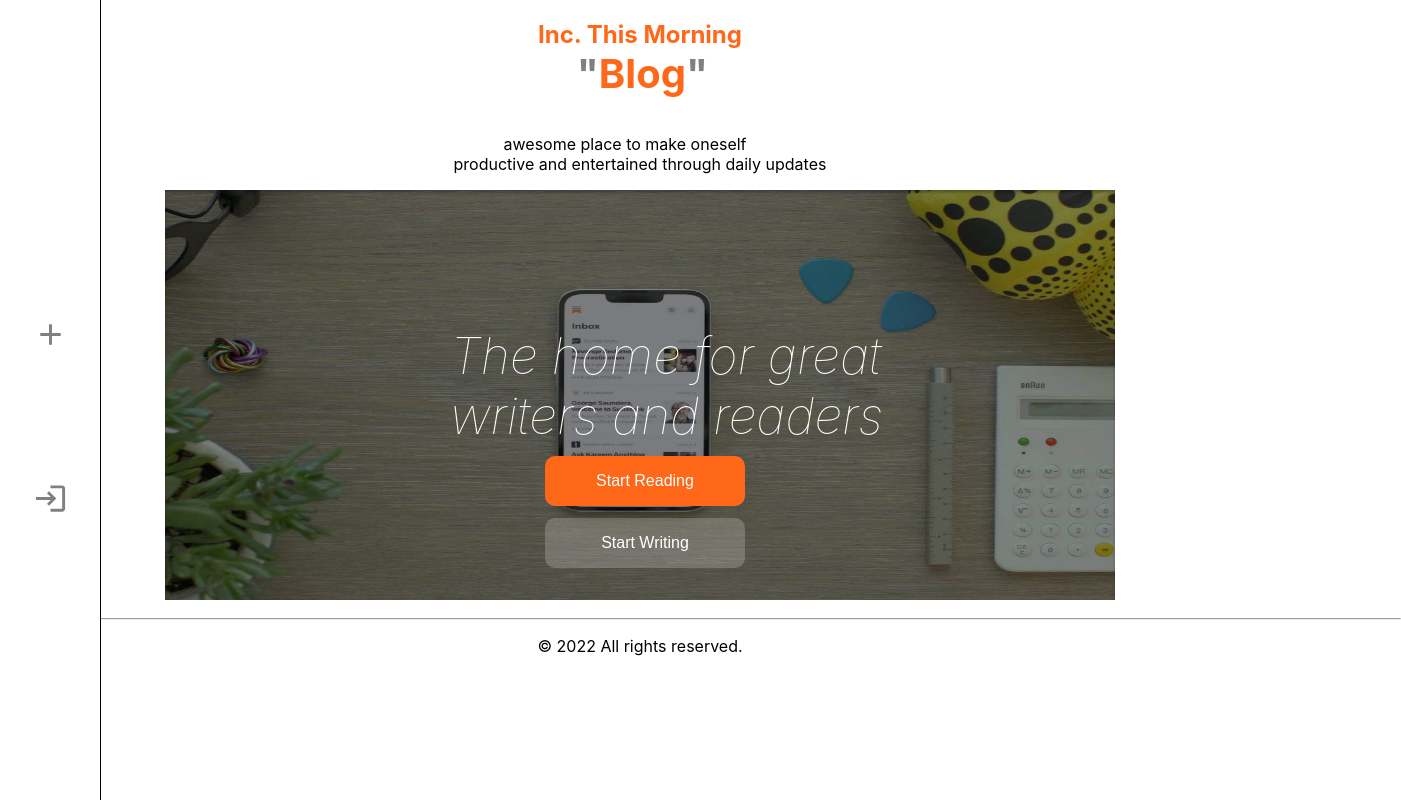
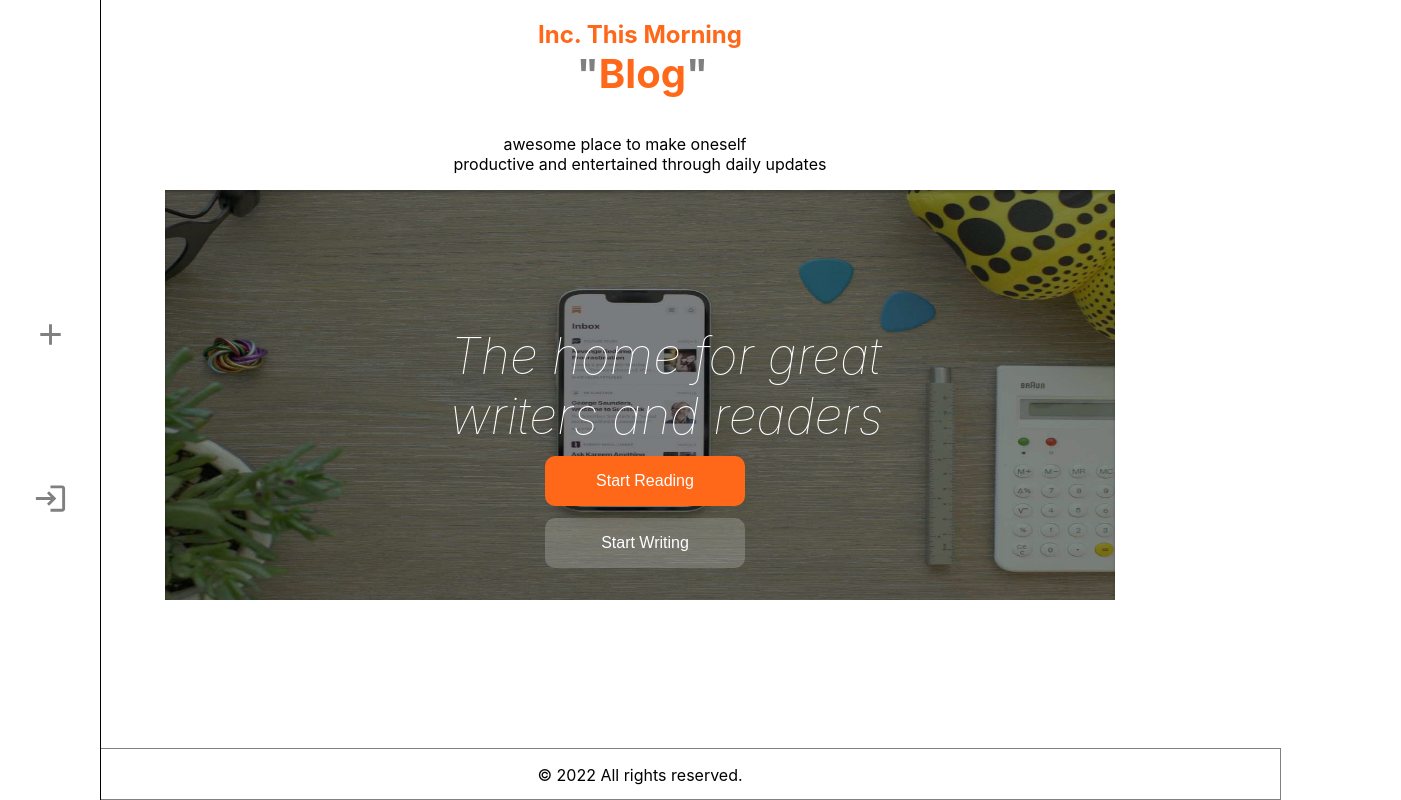
Before and after one commit to LIBINLUVIS/epic_blog, a React (Create React App) app: page / in a window 1280 px wide. Shown: the whole page, 1401 px wide, since content can reach past the window. Built offline with nearby package versions, Linux system fonts and the light colour scheme.

Commit message:
the changes in home designs

```diff
--- a/src/Pages/Home.js
+++ b/src/Pages/Home.js
@@ -68,8 +68,10 @@ function Home() {
          <button className='write-btn'>Start Writing</button>
          </Link>
        </div>
-       <div style={{textAlign:'center',height:'50px',marginTop:'10px'}} className={classes.fotter_hide}>
-        <hr style={{width:'1520px'}}></hr>
+       <div style={{textAlign:'center',height:'50px',bottom:'0px',
+       position:'fixed',width:'100%',borderStyle:'solid',
+       borderWidth:'thin',borderColor:'grey',zIndex:'-1'
+      }} className={classes.fotter_hide}>
          <p>© 2022   All rights reserved.</p>
        </div>
 
--- a/src/Pages/dashboard.js
+++ b/src/Pages/dashboard.js
@@ -124,7 +124,6 @@ function Dashboard() {
           </div>
         </div>
         <div className='user_post'></div>
-
         </div>
       </div>
 
--- a/src/Styles/homemain.css
+++ b/src/Styles/homemain.css
@@ -101,9 +101,21 @@
         height: 430px;
     }
 }
+
 @media only screen and (min-width: 1120px) and (max-width: 1285px) {
 	#home_banner_img{
         width: 950px;
         height: 410px;
     }
 }
+
+@media only screen and (min-width:1366px) and (max-width:1450px){
+    #home_banner_img{
+        width: 950px;
+        height: 380px;
+    }
+    .img_text{
+      font-size: 30px;
+      left: 37%;
+    }
+}
```
